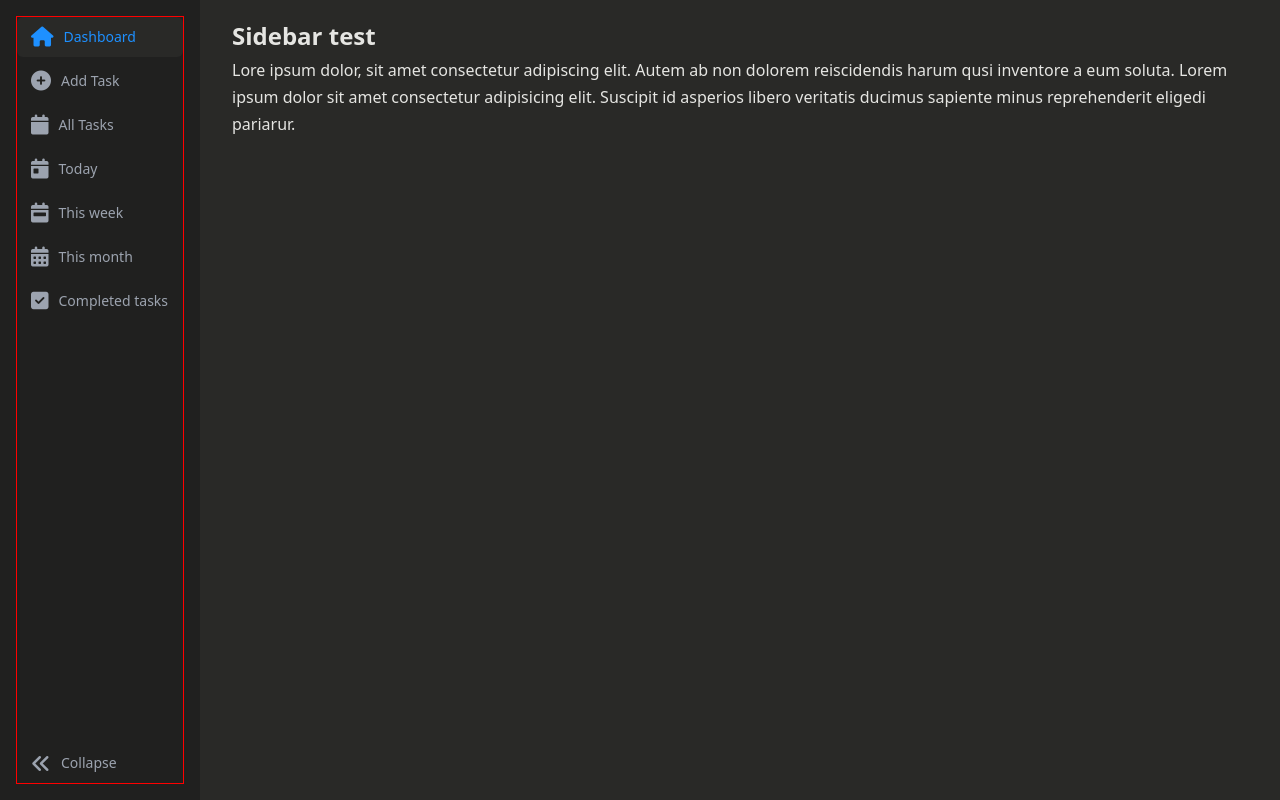
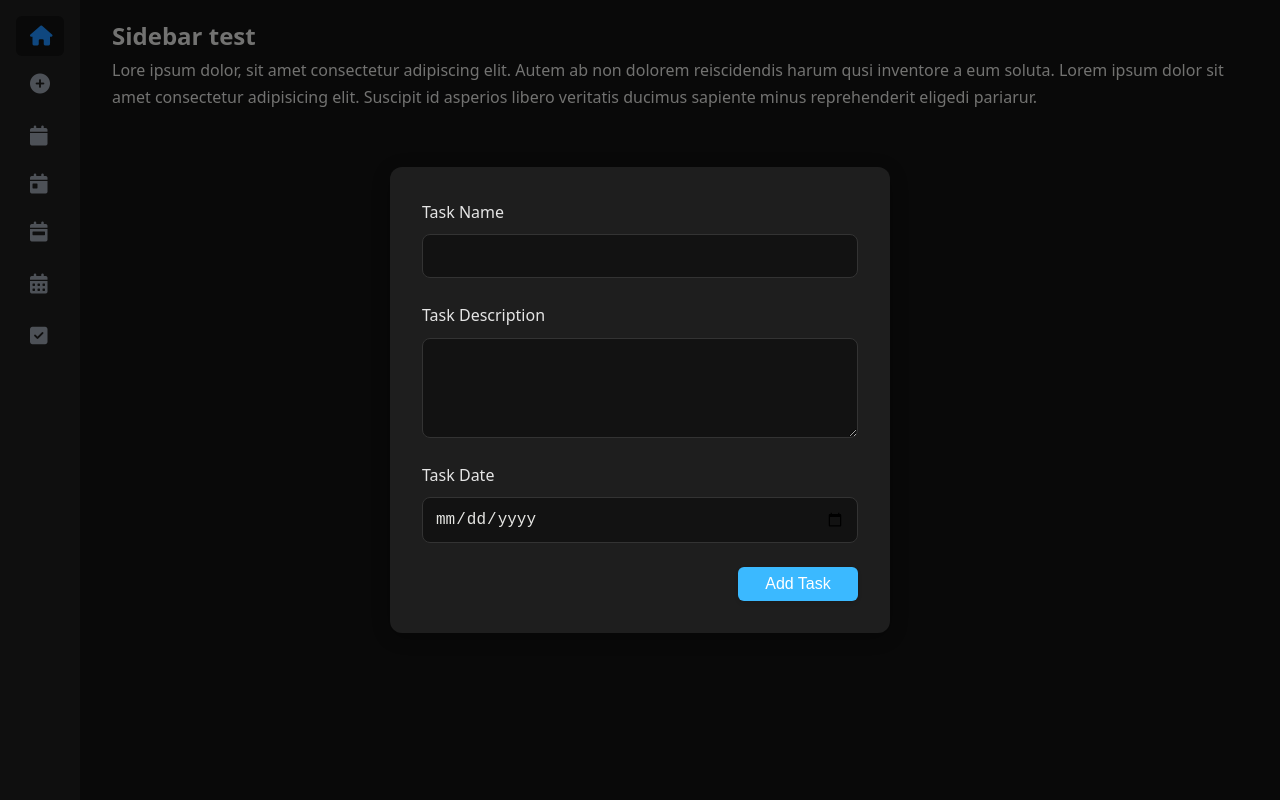
Before and after one commit to paulTan09/ToDoList, a website built with webpack: page src/template.html in a window 1280 px wide. Both pictures are taken after a click on the link "Add Task". Built offline with nearby package versions, Linux system fonts and the light colour scheme.

Commit message:
added addtask modal

```diff
--- /dev/null
+++ b/src/addTask.js
@@ -0,0 +1,79 @@
+export function addTask() {
+
+    // Create and append modal
+    const addTaskModal = document.createElement('div');
+    addTaskModal.classList.add('modal');
+    addTaskModal.innerHTML = `
+        <div class="modal-content">
+
+            <form>
+                <label for="task-name">
+                    Task Name
+                    <input type="text" id="task-name" name="task-name" required>
+                </label>
+
+                <label for="task-description">
+                    Task Description
+                    <textarea id="task-description" name="task-description" required></textarea>
+                </label>
+
+                <label for="task-date">
+                    Task Date
+                    <input type="date" id="task-date" name="task-date" required>
+                </label>
+
+                <button type="submit">Add Task</button>
+            </form>
+
+        </div>
+    `;
+    document.body.appendChild(addTaskModal);
+
+    // Show modal w/ transition animation
+    requestAnimationFrame(() => {
+        addTaskModal.classList.add('show');
+    });
+
+    function closeModal() {
+        addTaskModal.classList.remove('show');
+        // Wait for animation to complete before removing modal
+        setTimeout(() => {
+            addTaskModal.remove();
+        }, 300); // CSS transition duration
+    }
+
+    addTaskModal.addEventListener('click', (event) => {
+        if (event.target === addTaskModal) {
+            closeModal();
+        }
+    });
+
+
+
+    // Form submission handler
+    const form = addTaskModal.querySelector('form');
+    form.addEventListener('submit', (e) => {
+        e.preventDefault();
+
+        // Get form data
+        const taskName = form.querySelector('#task-name').value;
+        const taskDescription = form.querySelector('#task-description').value;
+        const taskDate = form.querySelector('#task-date').value;
+
+        // Task handling logic
+        console.log('Task Details:', { taskName, taskDescription, taskDate });
+
+        closeModal();
+    });
+
+    // Escape key handler
+    const handleEscape = (e) => {
+        if (e.key === 'Escape') {
+            closeModal();
+            document.removeEventListener('keydown', handleEscape);
+        }
+    };
+
+    document.addEventListener('keydown', handleEscape);
+
+}
--- a/src/sidebar.js
+++ b/src/sidebar.js
@@ -1,3 +1,6 @@
+// Button function imports
+import { addTask } from "./addTask.js";
+
 // Function to append icons
 function appendIcon(element, iconClass) {
     const icon = document.createElement('i');
@@ -7,7 +10,7 @@ function appendIcon(element, iconClass) {
 
 const navLinks = document.querySelectorAll('aside nav ul li a');
 
-// Define icon classes for each navlinks
+// Define icon classes for each navlink
 const iconMap = [
     'fas fa-home',           // Dashboard
     'fas fa-plus-circle',    // Add Task
@@ -16,17 +19,18 @@ const iconMap = [
     'fas fa-calendar-week',  // This week
     'fas fa-calendar-alt',   // This month
     'fas fa-check-square',   // Completed tasks
-    'fas fa-angle-double-right', // Collapse
 ];
 
-// Loop through navLinks and append icons
+// Loop through navLinks + append icons
 navLinks.forEach((link, index) => {
     appendIcon(link, iconMap[index]);
 });
 
-const resizeBtn = document.querySelector('[data-resize-btn]');
-
-resizeBtn.addEventListener('click', function (e) {
-    e.preventDefault();
-    document.body.classList.toggle('sb-expanded');
-});
+//Add Task button
+const addTaskButton = navLinks[1];
+if (addTaskButton) {
+    addTaskButton.addEventListener('click', (event) => {
+        event.preventDefault(); // Prevents navigation if it's an <a> tag
+        addTask();
+    });
+}
--- a/src/style.css
+++ b/src/style.css
@@ -3,11 +3,10 @@
     margin: 0;
     padding: 0;
 }
-
 body {
     --sb-width: 5rem;
     font-family: system-ui, -apple-system, BlinkMacSystemFont, 'Segoe UI', Roboto, Oxygen, Ubuntu, Cantarell, 'Open Sans', 'Helvetica Neue', sans-serif;
-    background-color: #292927;
+    background-color: #121212;
     color: #e5e5e2;
     line-height: 1.7;
     font-size: 16px;
@@ -15,15 +14,47 @@ body {
 body.sb-expanded {
     --sb-width: 12.5rem;
 }
-
 h1 {
     font-size: 1.5rem;
     font-weight: bold;
 }
-
 p {
     margin-bottom: 1.5rem;
 }
+/* Body config END */
+
+
+/* Buttons */
+button {
+    cursor: pointer;
+    padding: 0.5rem 1rem;
+    font-size: 1rem;
+    border: none;
+    border-radius: 0.375rem;
+    background-color: #3BB9FF;
+    color: white;
+    font-weight: 500;
+    transition: all 0.2s ease-in-out;
+    box-shadow: 0 2px 4px rgba(0, 0, 0, 0.1);
+    outline: none;
+}
+
+button:hover {
+    background-color: #1E90FF;
+    transform: translateY(-1px);
+    box-shadow: 0 4px 8px rgba(0, 0, 0, 0.15);
+}
+
+button:active {
+    background-color: #0E70FF;
+    transform: translateY(1px);
+    box-shadow: 0 1px 2px rgba(0, 0, 0, 0.2);
+}
+
+button:focus-visible {
+    box-shadow: 0 0 0 2px white, 0 0 0 4px #3BB9FF;
+}
+/* Buttons END */
 
 
 /* Sidebar */
@@ -31,14 +62,19 @@ aside {
     position: fixed;
     inset: 0 auto 0 0;
     padding: 1rem;
-    width: var(--sb-width);
-    background-color: #20201f;
+    width: 5rem;
+    background-color: #1e1e1e;
     transition: width 0.5s ease-in-out;
 }
-
+aside:hover {
+    width: 12.5rem;
+}
+aside:hover nav a span {
+    opacity: 1;
+    visibility: visible;
+}
 nav {
     height: 100%;
-    border: 1px solid red;
 }
 nav ul {
     list-style: none;
@@ -47,11 +83,6 @@ nav ul {
     flex-flow: column;
     gap: 0.25rem;
 }
-
-nav li:last-child {
-    margin-top: auto;
-}
-
 nav a {
     display: flex;
     align-items: center;
@@ -69,13 +100,14 @@ nav a {
 
 nav a:hover {
     color: #3BB9FF;
-    background-color: #292927;
+    background-color: #121212;
 }
+
 
 nav a.active,
 nav a:focus-visible {
     color: #1E90FF;
-    background-color: #292927;
+    background-color: #121212;
 }
 
 nav a:focus-visible {
@@ -91,24 +123,108 @@ nav a span {
     opacity 0.3s ease-in-out,
     visibility 0.3s ease-in-out;
 }
+/* Sidebar END */
 
-.sb-expanded nav a span {
-    opacity: 1;
-    visibility: visible;
+
+/* Add Task Modal */
+.modal {
+    display: flex;
+    align-items: center;
+    justify-content: center;
+    position: fixed;
+    inset: 0;
+    background-color: rgba(0, 0, 0, 0);
+    z-index: 1000;
+    padding: 1rem;
+    opacity: 0;
+    transition: background-color 0.3s ease, opacity 0.3s ease;
 }
 
-.sb-expanded aside .fa-angle-double-right {
-    rotate: 180deg;
+.modal.show {
+    background-color: rgba(0, 0, 0, 0.5);
+    opacity: 1;
 }
 
+.modal-content {
+    width: 90%;
+    max-width: 500px;
+    background-color: #1e1e1e;
+    padding: 2rem;
+    border-radius: 0.75rem;
+    transform: translateY(-20px);
+    opacity: 0;
+    transition: transform 0.3s ease, opacity 0.3s ease;
+    box-shadow: 0 4px 20px rgba(0, 0, 0, 0.3);
+}
+
+.modal.show .modal-content {
+    transform: translateY(0);
+    opacity: 1;
+}
+
+form {
+    display: flex;
+    flex-direction: column;
+    gap: 1.5rem;
+    width: 100%;
+}
+
+form label {
+    display: flex;
+    flex-direction: column;
+    align-items: flex-start;
+    gap: 0.5rem;
+    font-size: 1rem;
+    color: #e5e5e5;
+}
+
+form input, textarea {
+    width: 100%;
+    padding: 0.75rem;
+    font-size: 1rem;
+    border: 1px solid #333;
+    border-radius: 0.5rem;
+    background-color: #121212;
+    color: #e5e5e2;
+    transition: all 0.2s ease;
+}
+
+form textarea {
+    min-height: 100px;
+    resize: vertical;
+}
+
+form input:hover, textarea:hover {
+    border-color: #444;
+}
+
+form input:focus, textarea:focus {
+    outline: none;
+    border-color: #1E90FF;
+    box-shadow: 0 0 0 2px rgba(30, 144, 255, 0.2);
+}
+
+form button {
+    align-self: flex-end;
+    min-width: 120px;
+}
+/* Add Task Modal END */
+
+
+/* Main */
 main {
     margin-left: 5rem;
     padding: 1rem 2rem;
-    transition: margin-left 0.5s ease-in-out;
 }
 
+
+/* Media Queries */
 @media (min-width: 768px) {
    main {
-         margin-left: var(--sb-width);
-   }
+        margin-left: 5rem;
+        transition: margin-left 0.5s ease-in-out;
+    }
+    aside:hover + main {
+        margin-left: 12.5rem;
+    }
 }
--- a/src/template.html
+++ b/src/template.html
@@ -37,10 +37,6 @@
                 <li>
                     <a href="#"><span>Completed tasks</span> </a>
                 </li>
-
-                <li>
-                    <a href="#" data-resize-btn><span>Collapse</span> </a>
-                </li>
             </ul>
         </nav>
     </aside>
```
Also changed, not shown: src/index.js (line endings or trailing spaces).
